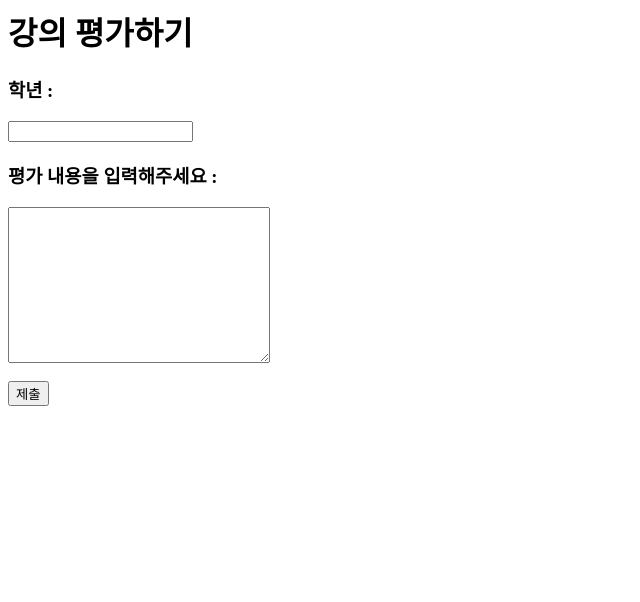
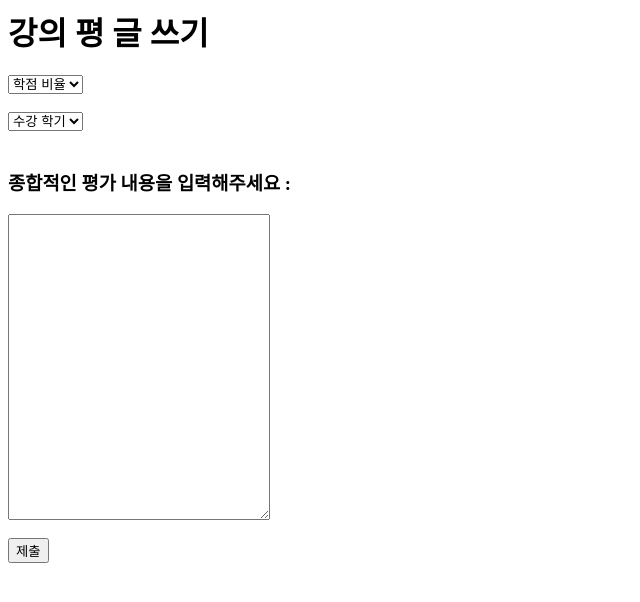
Before and after one commit to herineeda/LectureEvaluation, a Django app: template project/crud/templates/write.html in a window 1280 px wide. Shown: the top 602 px of the page, without its empty margins (0-640 px from the left). Run offline with Django 3.2, Linux system fonts and the light colour scheme; the template is opened without the code that fills it, so the values that code supplies are empty.

Commit message:
html 고정!

```diff
--- /dev/null
+++ b/project/crud/templates/evaldetail.html
@@ -0,0 +1 @@
+<h1> 강의 평가 자세히 보기 </h1>
--- a/project/crud/templates/lecturelist.html
+++ b/project/crud/templates/lecturelist.html
@@ -9,5 +9,6 @@
 <p> {{lect.major}} </p>
 <p> {{lect.separation}} </p>
 
-<button> <a href = "{% url 'write' %}"> 강의 평가하기 </a> </button>
+
+<button> <a href = "{% url 'evallist' lect.id %}"> 강의 평가 목록 </a> </button>
 {% endfor %}
--- a/project/crud/templates/write.html
+++ b/project/crud/templates/write.html
@@ -1,11 +1,24 @@
-<h1> 강의 평가하기 </h1>
+<h1>강의 평 글 쓰기 </h1>
 
-<form method = "POST" action = "{% url 'create' %}">
-<h3> 학년 : </h3>
-<input type= "list" name = "grade">
+<form method = "POST">
+<select name = "gradep">
+<option value = "학점 비율"> 학점 비율 </option>
+<option value = "쁠몰느님"> 쁠몰느님 </option>
+<option value = "골고루"> 골고루 </option>
+<option value = "깐깐징어"> 깐깐징어</option>
+<option value = "F박격포"> F 박격포 </option>
+</select>
 <br>
-<h3> 평가 내용을 입력해주세요 : </h3>
-<textarea cols = "30" rows = "10" name = "text"></textarea>
+<br>
+<select name = "semester">
+    <option value = ""> 수강 학기 </option>
+    <option value = "1학기"> 1학기 </option>
+    <option value = "2학기"> 2학기  </option>
+</select>
+<br>
+<br>
+<h3> 종합적인 평가 내용을 입력해주세요 : </h3>
+<textarea cols = "30" rows = "20" name = "text"></textarea>
 <br>
 <br>
 <input type = "submit" value = "제출">
--- a/project/crud/urls.py
+++ b/project/crud/urls.py
@@ -3,5 +3,6 @@ from django.urls import path
 from . import views
 
 urlpatterns = [
-    #path('write/', views.write, name = "write"),
-]
+    path('<int:lect_id>/', views.evallist, name = "evallist"),
+    path('write/', views.write, name = "write"),
+    ]
--- a/project/crud/views.py
+++ b/project/crud/views.py
@@ -1,4 +1,4 @@
-from django.shortcuts import render
+from django.shortcuts import render, get_object_or_404
 from .models import Lecture
 # Create your views here.
 
@@ -8,3 +8,7 @@ def lecturelist(request):
 
 def write(request):
     return render(request, 'write.html')
+
+def evallist(request, lect_id):
+    lect = get_object_or_404(Lecture, pk = lect_id)
+    return render(request, 'evallist.html', {'lect' : lect})
```
Also changed, not shown: project/crud/templates/evallist.html (+7 -0 lines), project/crud/templates/detail.html (deleted).
